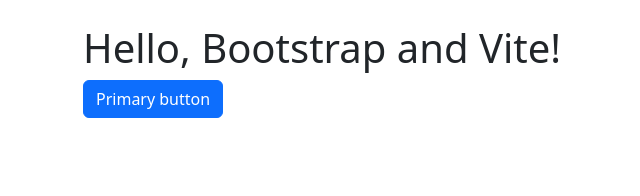
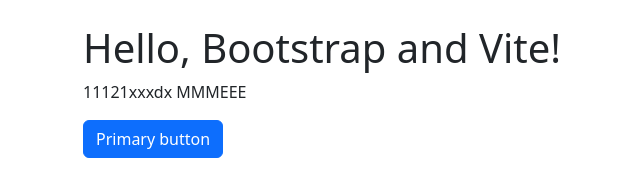
Before and after one commit to devinliang/viteweb, a website built with Vite: page src/index.html in a window 1280 px wide. Shown: the whole page, without its empty margins (3-643 px from the left). Built offline with nearby package versions, Linux system fonts and the light colour scheme.

Commit message:
Update index.html

```diff
--- a/src/index.html
+++ b/src/index.html
@@ -9,6 +9,7 @@
 <body>
 <div class="container py-4 px-3 mx-auto">
     <h1>Hello, Bootstrap and Vite!</h1>
+    <p>11121xxxdx MMMEEE</p>
 
     <button class="btn btn-primary">Primary button</button>
 </div>
```
